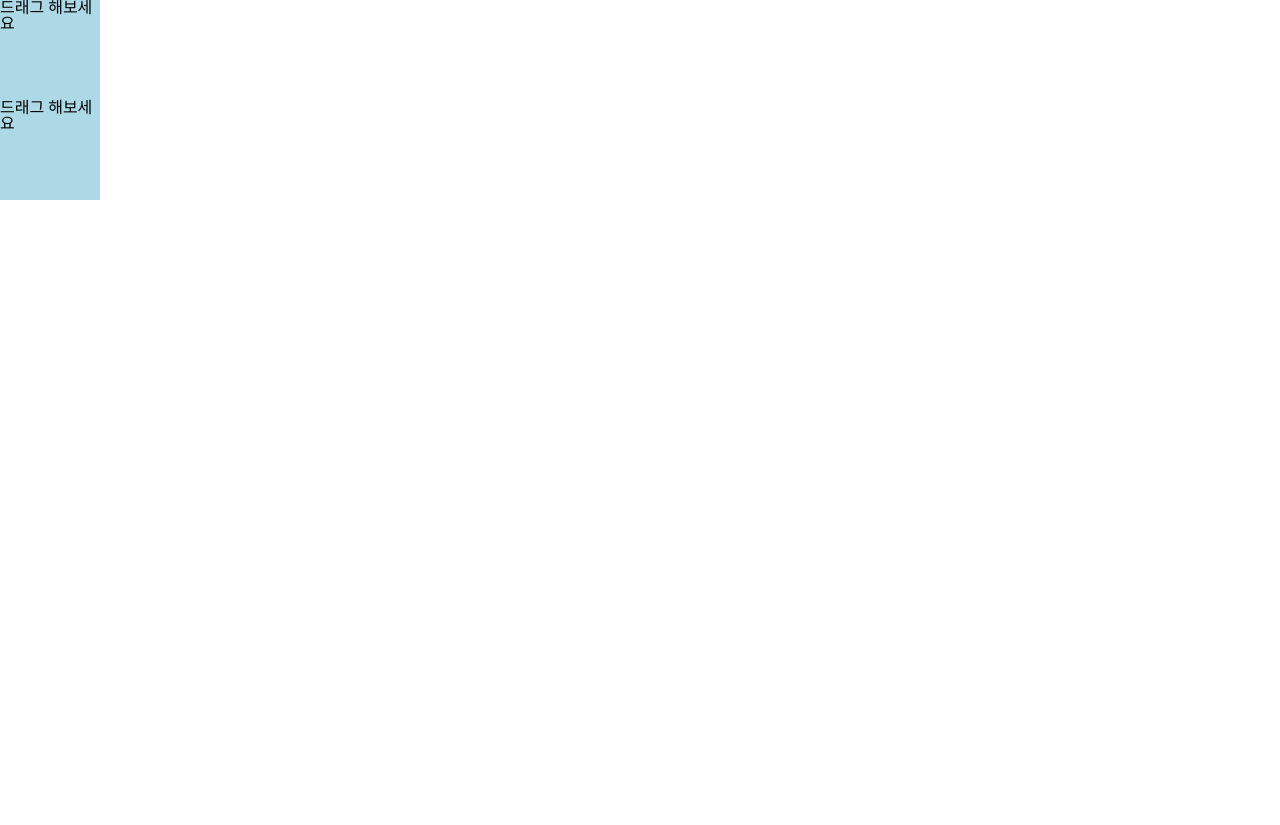
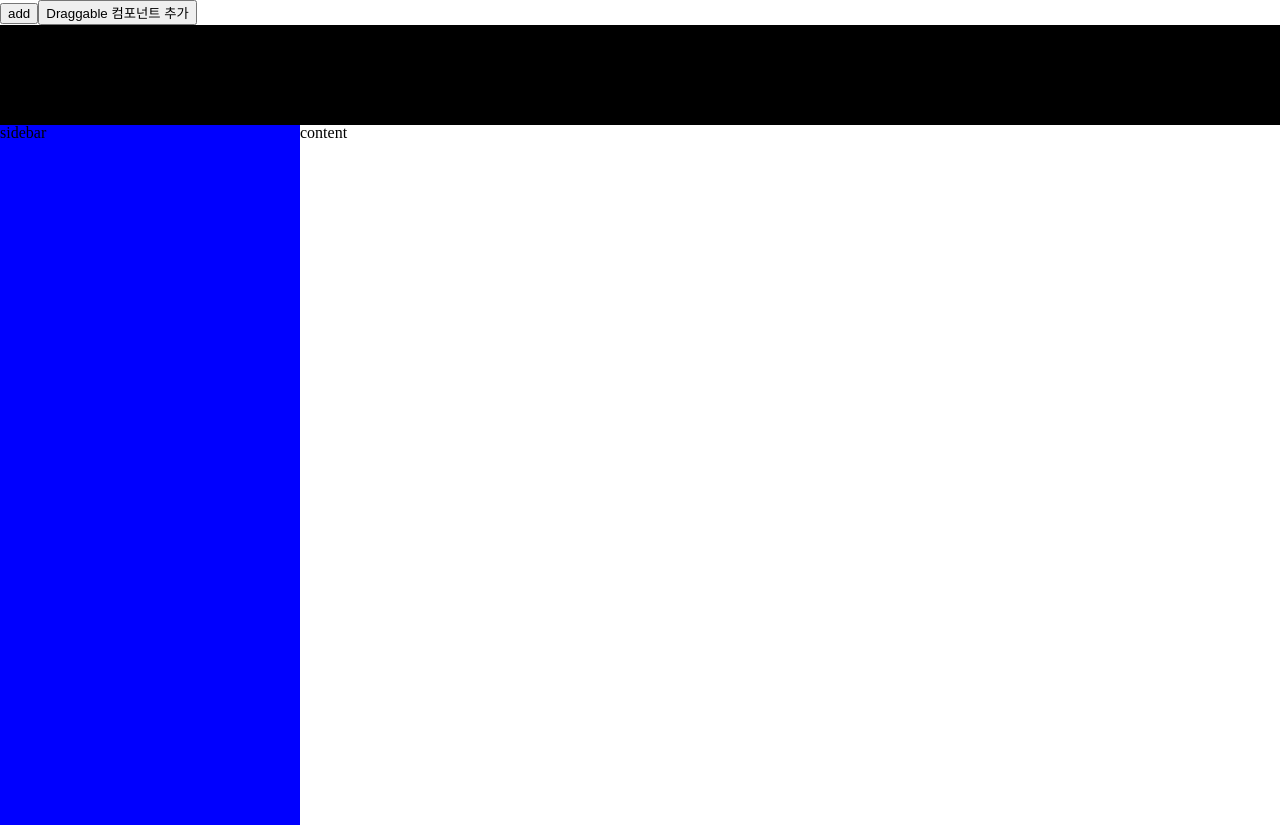
Before and after one commit to dbckdgjs369/website-generator, a React (Vite) app: page /dnd in a window 1280 px wide. Before the commit the page ends 800 px from the top, so only its background shows below. Built offline with nearby package versions, Linux system fonts and the light colour scheme.

Commit message:
feat: Draggable 컴포넌트에 children 추가

```diff
--- a/src/components/DraggableComponent.tsx
+++ b/src/components/DraggableComponent.tsx
@@ -1,9 +1,15 @@
-import React, { useState } from "react";
+import { useState } from "react";
 import Draggable, { DraggableData, DraggableEvent } from "react-draggable";
 
 const gridSize = 50; // 그리드 크기
 
-const DraggableComponent = ({ id }: { id: string }) => {
+export default function DraggableComponent({
+  id,
+  children,
+}: {
+  id: string;
+  children: React.ReactNode;
+}) {
   const [position, setPosition] = useState<{ x: number; y: number }>({
     x: 0,
     y: 0,
@@ -18,22 +24,15 @@ const DraggableComponent = ({ id }: { id: string }) => {
 
   // 드래그 끝났을 때 호출되는 함수
   const handleStop = (e: DraggableEvent, data: DraggableData) => {
-    console.log("::data", data);
     const snappedPosition = snapToGrid({ x: data.x, y: data.y });
     setPosition(snappedPosition);
-    // setPosition({ x: data.x, y: data.y });
   };
 
   return (
     <Draggable position={position} onStop={handleStop}>
-      <div
-        className={`draggable-box-${id}`}
-        style={{ width: 100, height: 100, backgroundColor: "lightblue" }}
-      >
-        드래그 해보세요
+      <div id={`draggable-box-${id}`} className={`draggable-box-${id}`}>
+        {children}
       </div>
     </Draggable>
   );
-};
-
-export default DraggableComponent;
+}
--- a/src/pages/DNDPage/DNDPage.tsx
+++ b/src/pages/DNDPage/DNDPage.tsx
@@ -1,14 +1,75 @@
-import React from "react";
-import Draggable from "react-draggable";
+import { createRoot } from "react-dom/client";
+
 import DraggableComponent from "../../components/DraggableComponent";
+import { Column, Row } from "../../components/Flex";
 
 export default function DNDPage() {
+  const createDraggableElement = () => {
+    // 새로운 div 요소 생성
+    const newElement = document.createElement("div");
+    newElement.style.position = "absolute"; // 필수적인 스타일 설정
+    // newElement.style.top = "100px"; // 초기 위치 설정
+    // newElement.style.left = "100px"; // 초기 위치 설정
+
+    // 생성된 div를 body에 추가
+    document.body.appendChild(newElement);
+
+    // React 컴포넌트를 새로 생성된 div에 렌더링
+    const root = createRoot(newElement);
+    root.render(
+      <DraggableComponent id="24">
+        <div
+          style={{
+            width: "100px",
+            height: "100px",
+            borderRadius: "100%",
+            background: "red",
+          }}
+        >
+          hello
+        </div>
+      </DraggableComponent>
+    );
+  };
   return (
     // <Draggable>
     //   <div>a</div>
     <>
-      <DraggableComponent id="1" />
-      <DraggableComponent id="3" />
+      <button
+        onClick={() => {
+          const item = document.getElementById(`draggable-box-1`);
+          const newDiv = document.createElement("div");
+          newDiv.style["height"] = "100px";
+          newDiv.style["border"] = "1px solid";
+          newDiv.style["width"] = "100px";
+          item?.appendChild(newDiv);
+        }}
+      >
+        add
+      </button>
+      <button onClick={createDraggableElement}>Draggable 컴포넌트 추가</button>
+      <div style={{ display: "flex", flexDirection: "row" }}></div>
+      <Column>
+        <DraggableComponent id="1">
+          <div style={{ width: "100%", height: "100px", background: "black" }}>
+            Header
+          </div>
+        </DraggableComponent>
+        <Row>
+          <DraggableComponent id="3">
+            <div
+              style={{
+                width: "300px",
+                background: "blue",
+                height: "calc(100vh - 100px)",
+              }}
+            >
+              sidebar
+            </div>
+          </DraggableComponent>
+          <div>content</div>
+        </Row>
+      </Column>
     </>
     // </Draggable>
   );
```
